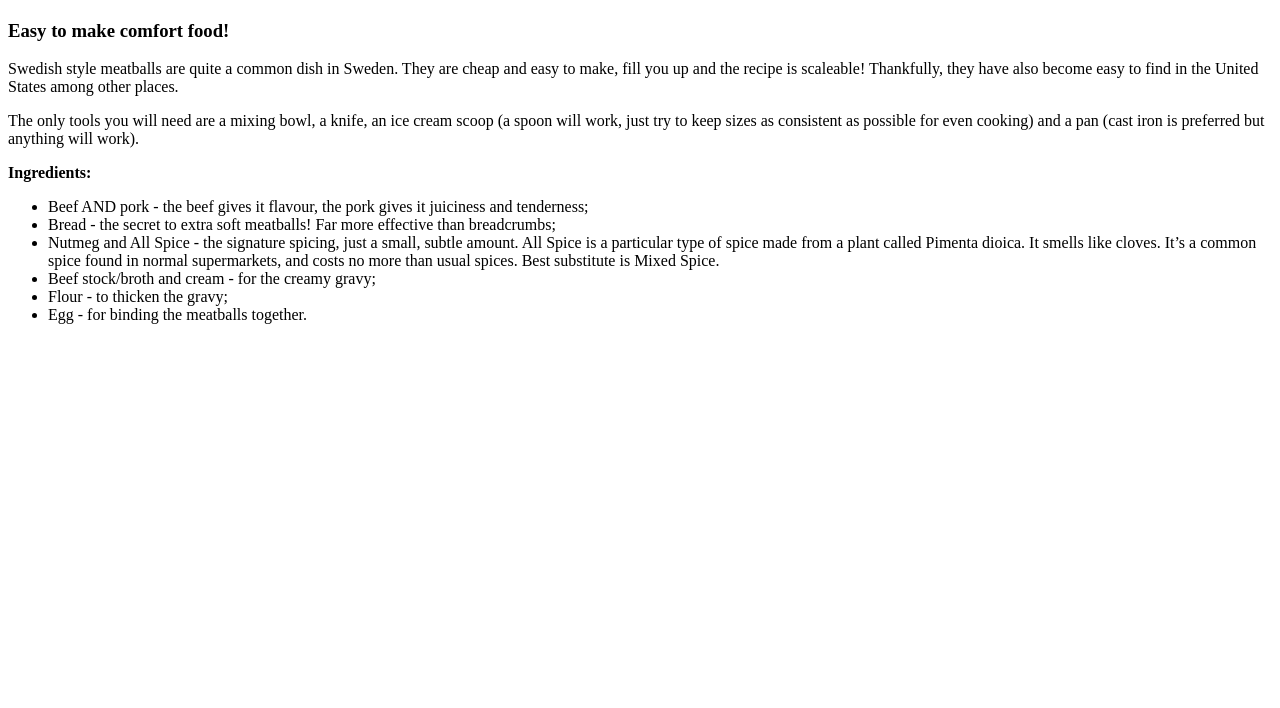
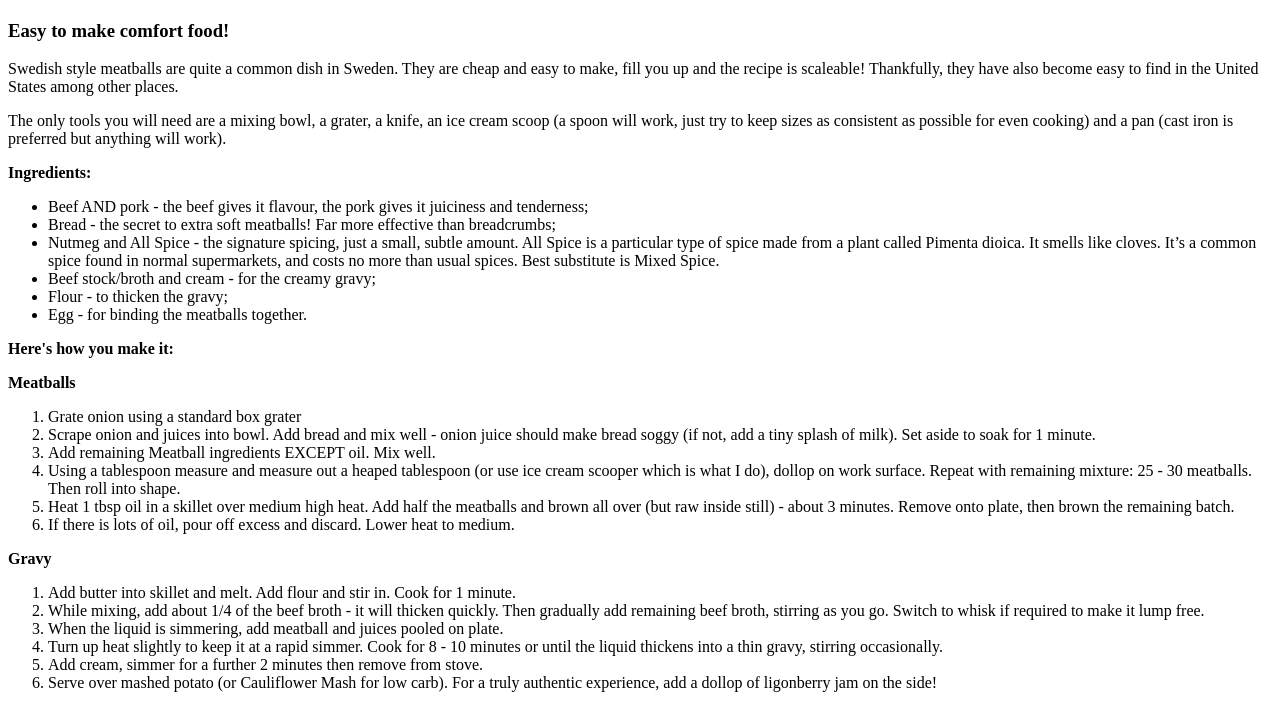
Before and after one commit to MajorOcelot/odin-recipes, a plain HTML site: page recipes/swedishmeatballs.html in a window 1280 px wide. Shown: the part 533-1241 px from the top of the page. Before the commit the page ends 873 px from the top, so only its background shows below. Drawn offline with Linux system fonts and the light colour scheme.

Commit message:
Added cooking instructions with OL for formatting

```diff
--- a/recipes/swedishmeatballs.html
+++ b/recipes/swedishmeatballs.html
@@ -14,7 +14,7 @@
                         become easy to find in the United States among other places.
                     </p>
 
-                    <p>The only tools you will need are a mixing bowl, a knife, an ice cream scoop (a spoon will work, just try to keep sizes as consistent as possible for even cooking) and a pan (cast iron
+                    <p>The only tools you will need are a mixing bowl, a grater, a knife, an ice cream scoop (a spoon will work, just try to keep sizes as consistent as possible for even cooking) and a pan (cast iron
                         is preferred but anything will work).
                     </p>
 
@@ -28,5 +28,32 @@
                             <li>Flour - to thicken the gravy;</li>
                             <li>Egg - for binding the meatballs together.</li>
                         </ul>
+
+                    <p><strong>Here's how you make it:</strong></p>
+
+                    <p>
+                        <strong>Meatballs</strong>
+                            <ol>
+                                <li>Grate onion using a standard box grater</li>
+                                <li>Scrape onion and juices into bowl. Add bread and mix well - onion juice should make bread soggy (if not, add a tiny splash of milk). Set aside to soak for 1 minute.</li>
+                                <li>Add remaining Meatball ingredients EXCEPT oil. Mix well.</li>
+                                <li>Using a tablespoon measure and measure out a heaped tablespoon (or use ice cream scooper which is what I do), dollop on work surface.
+                                    Repeat with remaining mixture: 25 - 30 meatballs. Then roll into shape.</li>
+                                <li>Heat 1 tbsp oil in a skillet over medium high heat. Add half the meatballs and brown all over (but raw inside still) - about 3 minutes. Remove onto plate, then brown the remaining batch.</li>
+                                <li>If there is lots of oil, pour off excess and discard. Lower heat to medium.</li>
+                            </ol>
+                    </p>
+
+                    <p>
+                        <strong>Gravy</strong>
+                            <ol>
+                                <li>Add butter into skillet and melt. Add flour and stir in. Cook for 1 minute.</li>
+                                <li>While mixing, add about 1/4 of the beef broth - it will thicken quickly. Then gradually add remaining beef broth, stirring as you go. Switch to whisk if required to make it lump free.</li>
+                                <li>When the liquid is simmering, add meatball and juices pooled on plate.</li>
+                                <li>Turn up heat slightly to keep it at a rapid simmer. Cook for 8 - 10 minutes or until the liquid thickens into a thin gravy, stirring occasionally.</li>
+                                <li>Add cream, simmer for a further 2 minutes then remove from stove.</li>
+                                <li>Serve over mashed potato (or Cauliflower Mash for low carb). For a truly authentic experience, add a dollop of ligonberry jam on the side!</li>
+                            </ol>
+                    </p>
         </body>
 </html>
```
